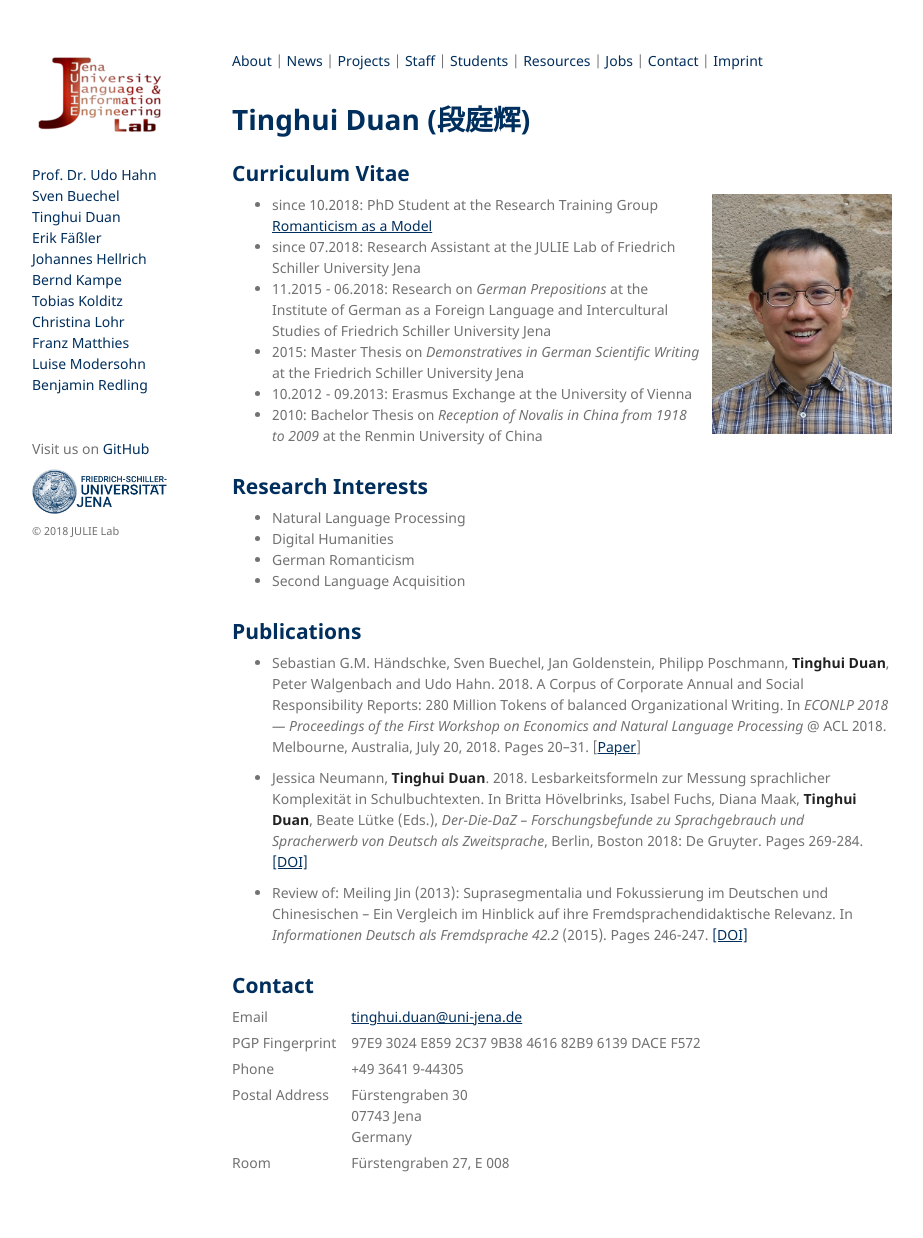
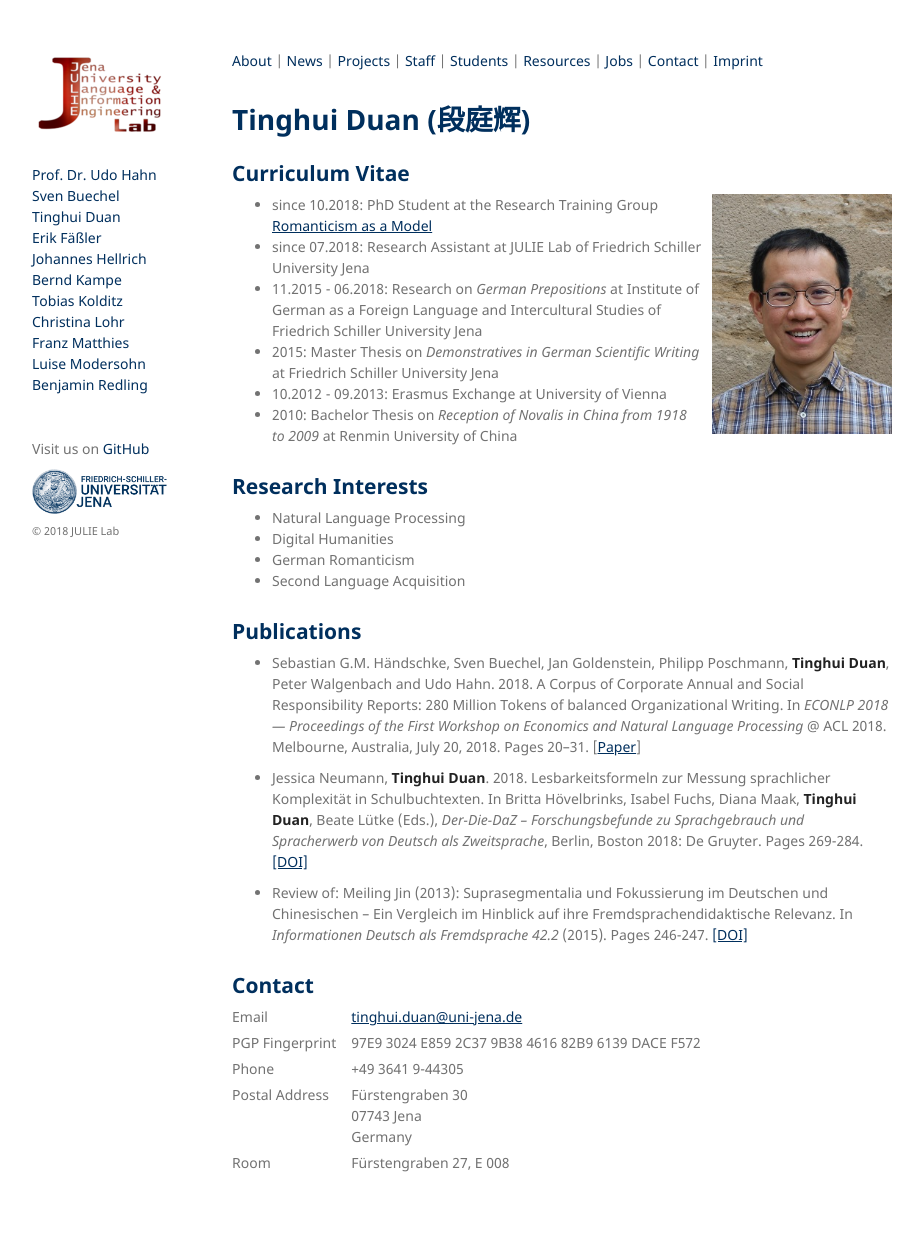
Before and after one commit to JULIELab/JULIELab.github.io, a Jekyll site: the page built from Staff/Duan/index.md, in a window 1280 px wide. Shown: the whole page, without its empty margins (178-1101 px from the left). Built offline with Jekyll 4.4.1, drawn with Linux system fonts in a browser that asks for light colours; our own code applies the rules of GitHub Pages for plain Markdown files.

Commit message:
Update index.md

```diff
--- a/Staff/Duan/index.md
+++ b/Staff/Duan/index.md
@@ -11,11 +11,11 @@
 </div>
 
 * since 10.2018: PhD Student at the Research Training Group [Romanticism as a Model](http://modellromantik.uni-jena.de/english/)
-* since 07.2018: Research Assistant at the JULIE Lab of Friedrich Schiller University Jena
-* 11.2015 - 06.2018: Research on _German Prepositions_ at the Institute of German as a Foreign Language and Intercultural Studies of Friedrich Schiller University Jena
-* 2015: Master Thesis on _Demonstratives in German Scientific Writing_ at the Friedrich Schiller University Jena
-* 10.2012 - 09.2013: Erasmus Exchange at the University of Vienna
-* 2010: Bachelor Thesis on _Reception of Novalis in China from 1918 to 2009_ at the Renmin University of China
+* since 07.2018: Research Assistant at JULIE Lab of Friedrich Schiller University Jena
+* 11.2015 - 06.2018: Research on _German Prepositions_ at Institute of German as a Foreign Language and Intercultural Studies of Friedrich Schiller University Jena
+* 2015: Master Thesis on _Demonstratives in German Scientific Writing_ at Friedrich Schiller University Jena
+* 10.2012 - 09.2013: Erasmus Exchange at University of Vienna
+* 2010: Bachelor Thesis on _Reception of Novalis in China from 1918 to 2009_ at Renmin University of China
 
 ## Research Interests
 * Natural Language Processing
```
